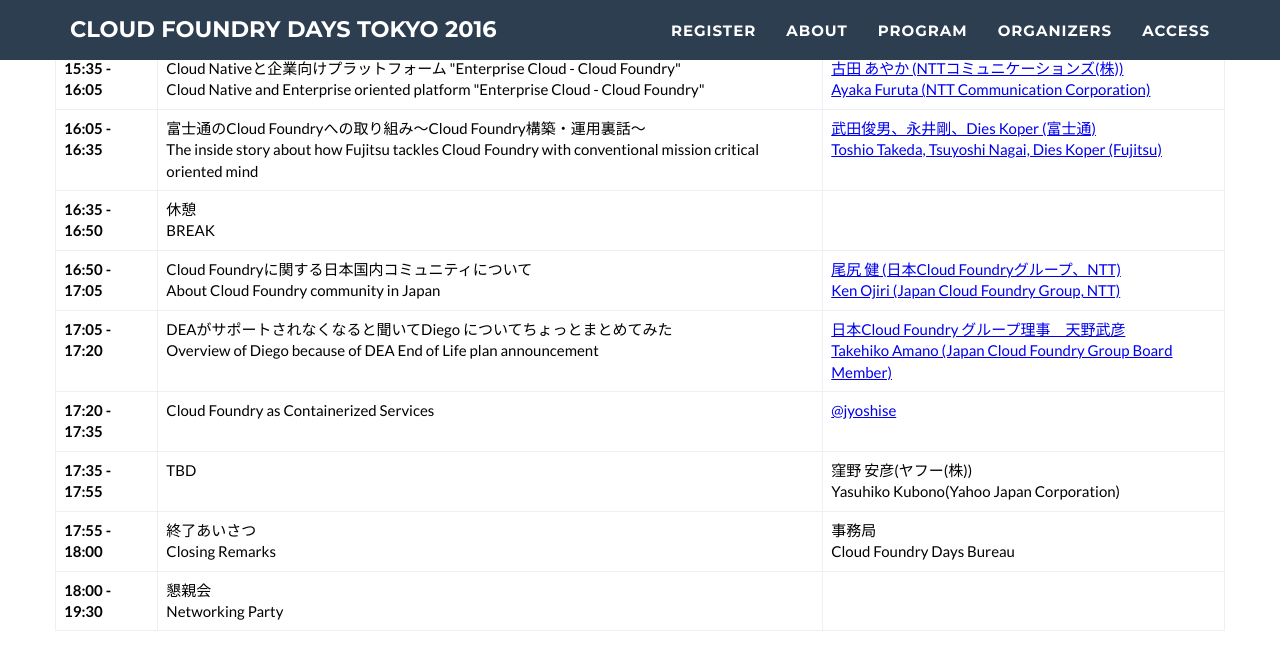
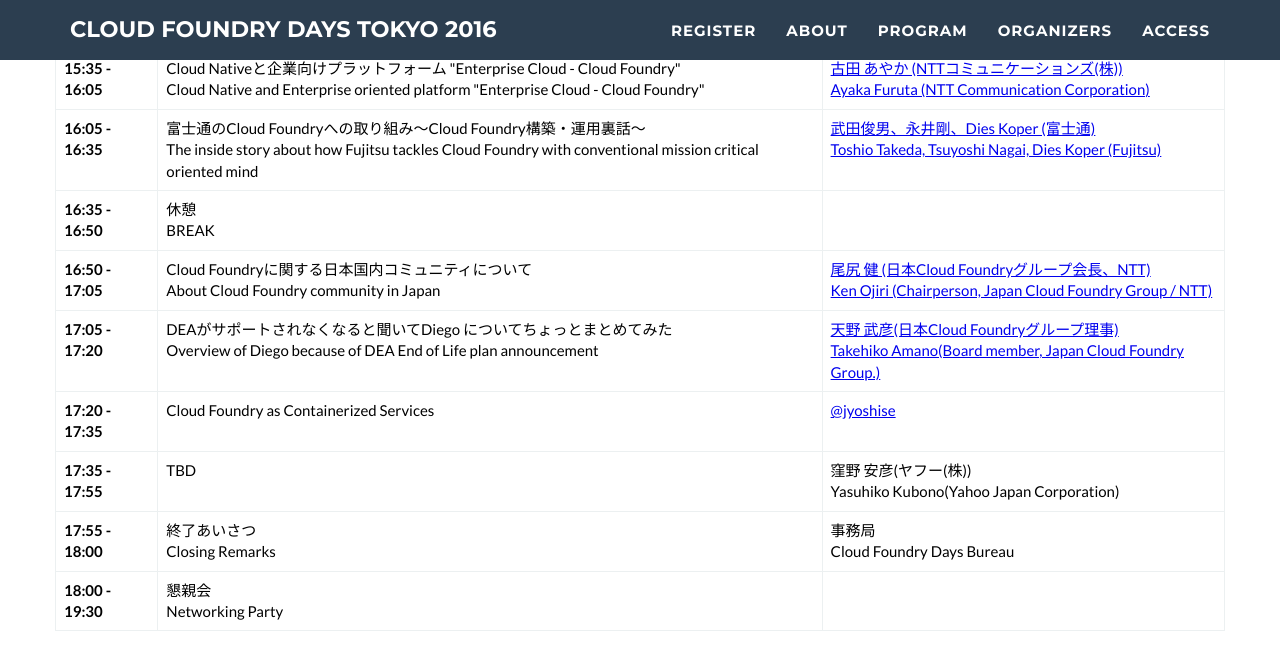
Before and after one commit to CloudFoundryDaysTokyo/2016, a Jekyll site: the page built from index.html, in a window 1280 px wide and 900 px high, scrolled down 2264 px, cut to the strip 0-850 px from the top of the window. Shown: the top 670 px of the strip. Built offline with Jekyll 4.4.1, drawn with Linux system fonts in a browser that asks for light colours.

Commit message:
Fix the fluctuation of the representation of the grjp.

```diff
--- a/_includes/program.html
+++ b/_includes/program.html
@@ -74,12 +74,12 @@
             <tr>
               <th scope="row">16:50 - 17:05</th>
               <td>Cloud Foundryに関する日本国内コミュニティについて<br>About Cloud Foundry community in Japan</td>
-              <td><a href="JavaScript:void(0)" onclick="popWindow('img/ozz-san.jpg', 'Ken Ojiri (Japan Cloud Foundry Group, NTT)', 'Cloud Foundryについては日本国内においても約5年前からコミュニティ活動が始まっていました。その活動の状況について、日本国内のCloud Foundryユーザグループの立場からご紹介します。<br><br>First Cloud Foundry community in Japan was launched about 5 years ago. I will talk about some worthy activities of CF community in Japan as the chairman of Japan Cloud Foundry Group, a CF user group.'); return false">尾尻 健 (日本Cloud Foundryグループ、NTT)<br>Ken Ojiri (Japan Cloud Foundry Group, NTT)</a></td>
+              <td><a href="JavaScript:void(0)" onclick="popWindow('img/ozz-san.jpg', 'Ken Ojiri (Chairperson, Japan Cloud Foundry Group / NTT)', 'Cloud Foundryについては日本国内においても約5年前からコミュニティ活動が始まっていました。その活動の状況について、日本国内のCloud Foundryユーザグループの立場からご紹介します。<br><br>First Cloud Foundry community in Japan was launched about 5 years ago. I will talk about some worthy activities of CF community in Japan as the chairman of Japan Cloud Foundry Group, a CF user group.'); return false">尾尻 健 (日本Cloud Foundryグループ会長、NTT)<br>Ken Ojiri (Chairperson, Japan Cloud Foundry Group / NTT)</a></td>
             </tr>
             <tr>
               <th scope="row">17:05 - 17:20</th>
               <td>DEAがサポートされなくなると聞いてDiego についてちょっとまとめてみた<br>Overview of Diego because of DEA End of Life plan announcement</td>
-              <td><a href="JavaScript:void(0)" onclick="popWindow('img/amanosan.jpg', 'Takehiko Amano (Japan Cloud Foundry Group Board Member)', 'Cloud Foundry Summit 2016 Frankfurt において レガシーな Cloud Foundry DEA バックエンドの End of Life タイムラインが発表されました。これはDEAのアーキテクチャが古くなったためで、コミュニティーではより新しいアーキテクチャの Diego への移行を推進しています。本セッションでは、DEAの課題を説明し、Diego のメリットを簡単に紹介します。また、Cloud Foundry ユーザーがどのようにDiegoアーキテクチャのCloud Foundry に移行できるかを説明します。<br><br>End of Life timeline for Legacy Cloud Foundry DEA Backend was announced at Cloud Foundry Summit 2016 Frankfurt. This is due to the fact that DEA architecture became old, and community would like to promote to new architecture called Diego. This session explains the current DEA problems, and briefly overview the merit of Diego. The session also explains how Cloud Foundry users can migrate to Diego architecture enabled Cloud Foundry.'); return false">日本Cloud Foundry グループ理事　天野武彦<br>Takehiko Amano (Japan Cloud Foundry Group Board Member)</a></td>
+              <td><a href="JavaScript:void(0)" onclick="popWindow('img/amanosan.jpg', 'Takehiko Amano (Board member, Japan Cloud Foundry Group.)', 'Cloud Foundry Summit 2016 Frankfurt において レガシーな Cloud Foundry DEA バックエンドの End of Life タイムラインが発表されました。これはDEAのアーキテクチャが古くなったためで、コミュニティーではより新しいアーキテクチャの Diego への移行を推進しています。本セッションでは、DEAの課題を説明し、Diego のメリットを簡単に紹介します。また、Cloud Foundry ユーザーがどのようにDiegoアーキテクチャのCloud Foundry に移行できるかを説明します。<br><br>End of Life timeline for Legacy Cloud Foundry DEA Backend was announced at Cloud Foundry Summit 2016 Frankfurt. This is due to the fact that DEA architecture became old, and community would like to promote to new architecture called Diego. This session explains the current DEA problems, and briefly overview the merit of Diego. The session also explains how Cloud Foundry users can migrate to Diego architecture enabled Cloud Foundry.'); return false">天野 武彦(日本Cloud Foundryグループ理事)<br>Takehiko Amano(Board member, Japan Cloud Foundry Group.)</a></td>
             </tr>
             <tr>
               <th scope="row">17:20 - 17:35</th>
```
